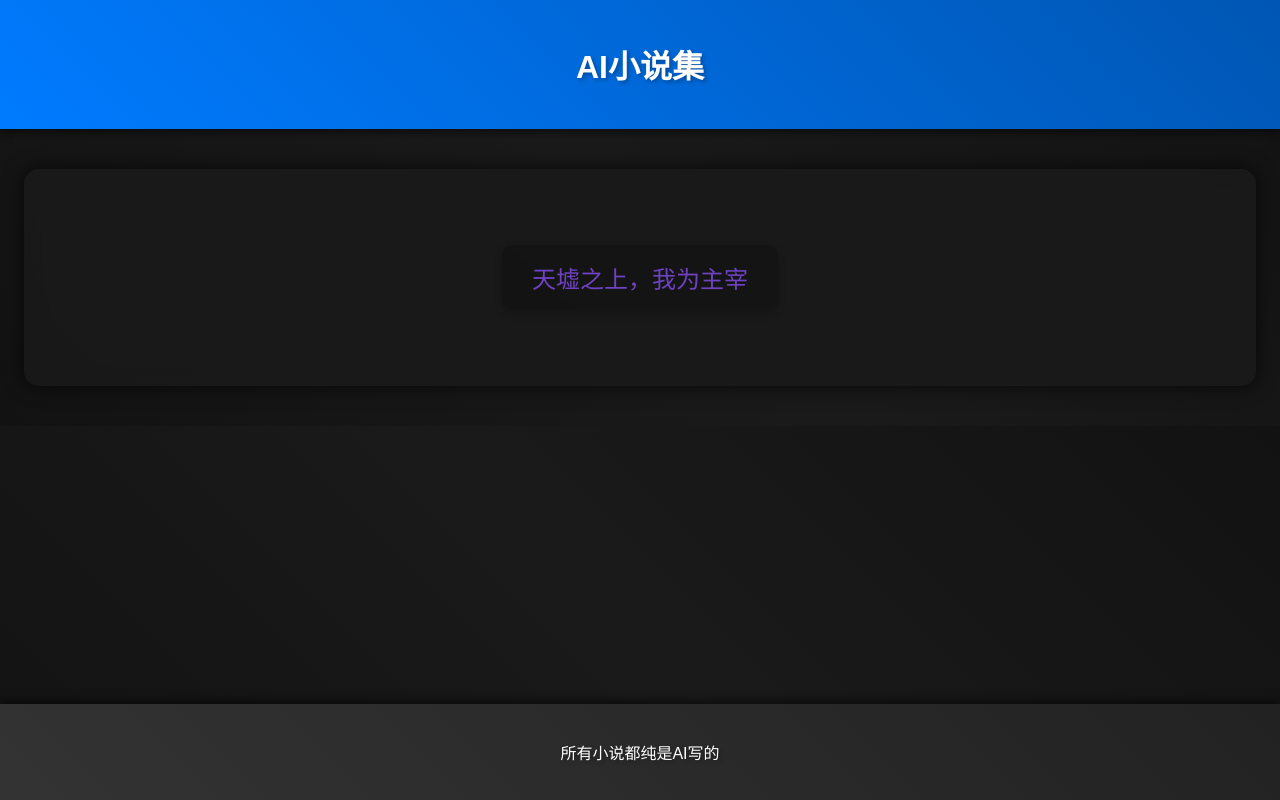
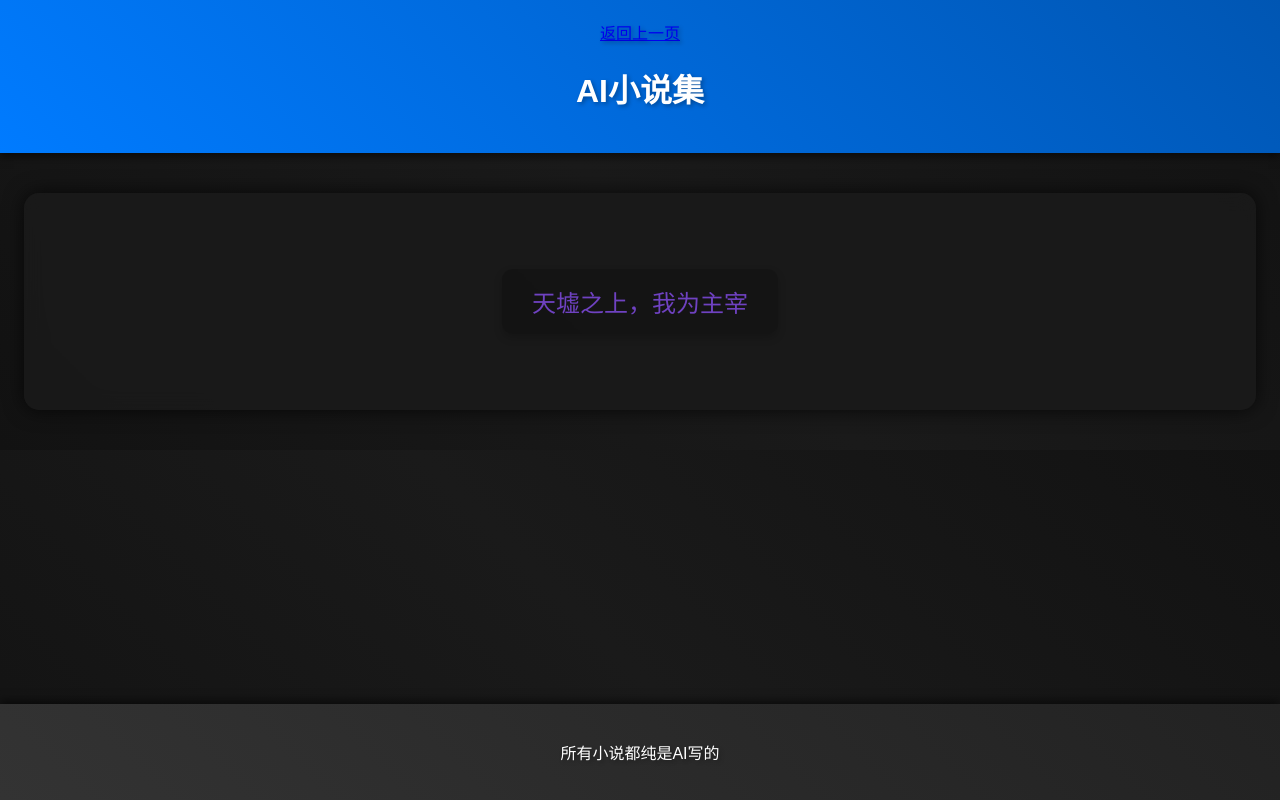
Before and after one commit to Darkness-apl/darkness-apl.github.io, a plain HTML site: page AInovel.html in a window 1280 px wide. Drawn offline with Linux system fonts and the light colour scheme; some icons are missing; a web font is replaced by a local one.

Commit message:
Update AInovel.html

```diff
--- a/AInovel.html
+++ b/AInovel.html
@@ -124,6 +124,7 @@
       <div class="loading-icon"></div>
   </div>
   <header>
+      <a href="#" class="back-button" onclick="history.back(); return false;">返回上一页</a>
       <h1>AI小说集</h1>
   </header>
   <div class="container">
```
